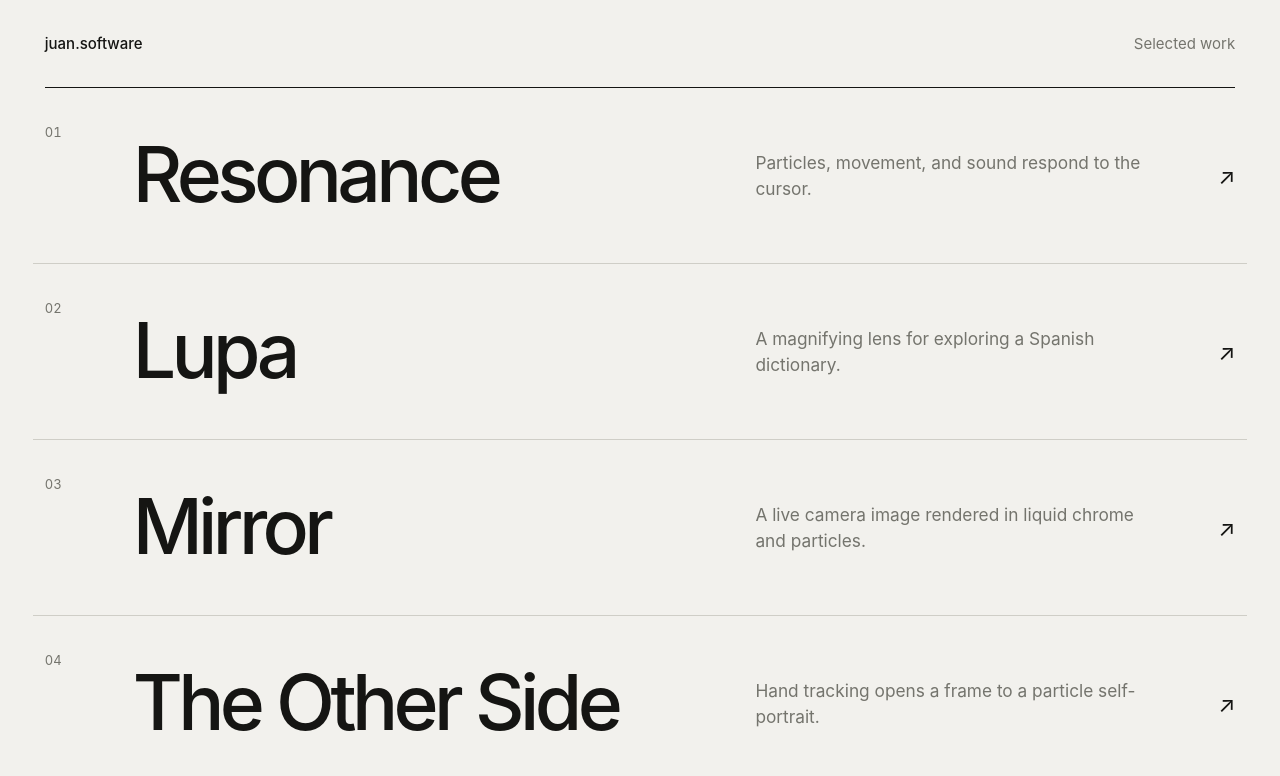
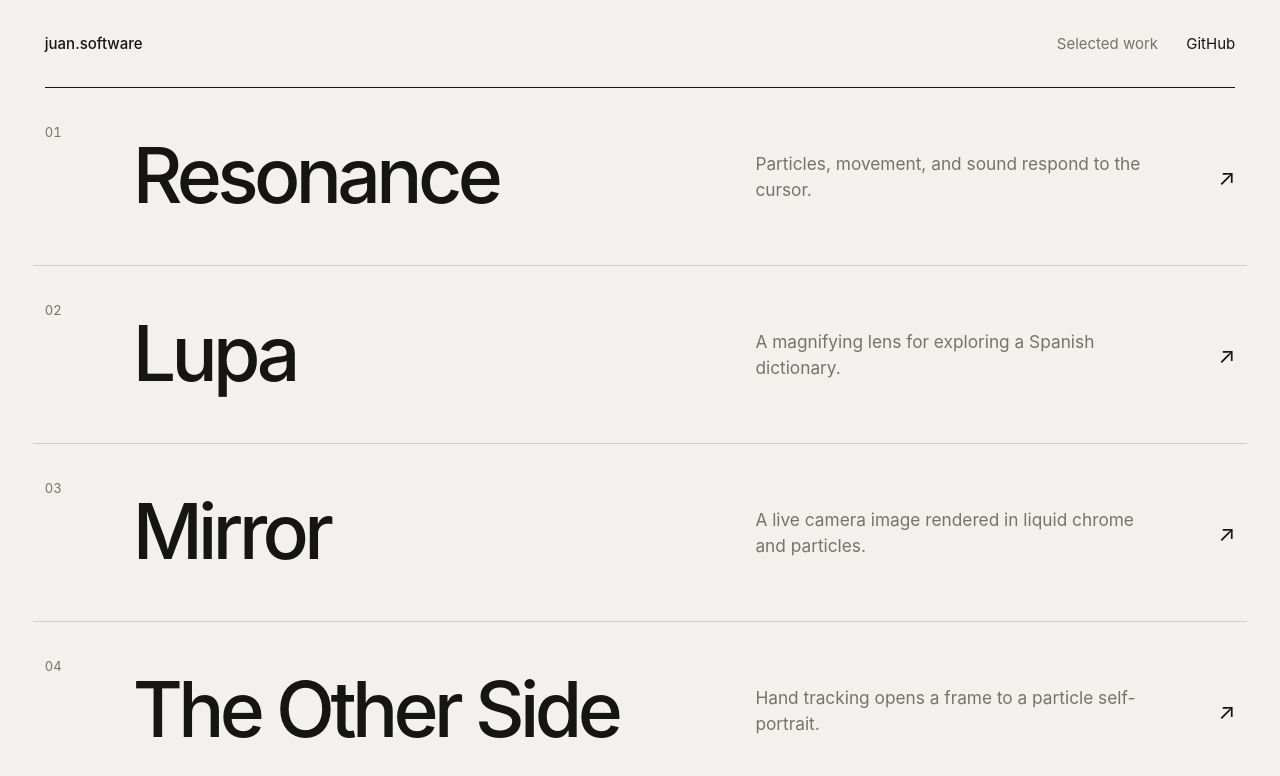
Before and after one commit to jgravano/magicui-juan.software, a Next.js app: page / in a window 1280 px wide. Shown: the top 776 px of the page. Built offline with nearby package versions, Linux system fonts and the light colour scheme.

Commit message:
polish the project index interactions

```diff
--- a/src/app/globals.css
+++ b/src/app/globals.css
@@ -40,7 +40,7 @@ a:focus-visible {
 
 .experiments-home {
   min-height: 100svh;
-  padding: 0 clamp(18px, 3.5vw, 56px) 48px;
+  padding: 0 clamp(18px, 3.5vw, 56px);
   background: var(--paper);
 }
 
@@ -54,26 +54,47 @@ a:focus-visible {
 }
 
 .site-header h1,
-.site-header p {
+.site-header nav {
   margin: 0;
   font-size: 15px;
   font-weight: 500;
   line-height: 1;
 }
 
-.site-header p {
+.site-header nav {
+  display: flex;
+  gap: clamp(18px, 2.2vw, 34px);
+  align-items: center;
   color: var(--muted);
   font-weight: 400;
 }
 
+.site-header nav a {
+  padding: 4px 0;
+  border-bottom: 1px solid transparent;
+  color: var(--ink);
+  transition: border-color 160ms ease;
+}
+
+.site-header nav a:hover {
+  border-color: currentColor;
+}
+
 .experiments-index {
+  min-height: calc(100svh - 88px);
+  display: grid;
+  grid-auto-rows: minmax(150px, 1fr);
   margin: 0;
   padding: 0;
   list-style: none;
 }
 
 .experiment-row {
-  min-height: clamp(160px, 22vh, 230px);
+  --row-background: var(--ink);
+  --row-color: #fff;
+  --row-muted: rgba(255, 255, 255, 0.66);
+  height: 100%;
+  min-height: 0;
   display: grid;
   grid-template-columns: 52px minmax(260px, 1fr) minmax(250px, 420px) 24px;
   gap: clamp(18px, 2.8vw, 46px);
@@ -82,6 +103,28 @@ a:focus-visible {
   padding: 28px 12px;
   border-bottom: 1px solid var(--rule);
   transition: background-color 180ms ease, color 180ms ease, padding 180ms ease;
+}
+
+.experiment-row[data-project="resonance"] {
+  --row-background: #dce4f4;
+  --row-color: #17191d;
+  --row-muted: #626975;
+}
+
+.experiment-row[data-project="lupa"] {
+  --row-background: #ded6c8;
+  --row-color: #1d1913;
+  --row-muted: #6e665a;
+}
+
+.experiment-row[data-project="mirror"] {
+  --row-background: #d6d7d6;
+  --row-color: #161716;
+  --row-muted: #666866;
+}
+
+.experiment-row[data-project="other-side"] {
+  --row-background: #171a22;
 }
 
 .experiment-number {
@@ -122,13 +165,13 @@ a:focus-visible {
   .experiment-row:hover {
     padding-right: 18px;
     padding-left: 18px;
-    color: #fff;
-    background: var(--ink);
+    color: var(--row-color);
+    background: var(--row-background);
   }
 
   .experiment-row:hover .experiment-number,
   .experiment-row:hover p {
-    color: rgba(255, 255, 255, 0.66);
+    color: var(--row-muted);
   }
 
   .experiment-row:hover .experiment-arrow {
@@ -393,8 +436,17 @@ a:focus-visible {
   }
 
   .site-header h1,
-  .site-header p {
+  .site-header nav {
     font-size: 14px;
+  }
+
+  .site-header nav {
+    gap: 16px;
+  }
+
+  .experiments-index {
+    min-height: auto;
+    display: block;
   }
 
   .experiment-row {
--- a/src/app/page.tsx
+++ b/src/app/page.tsx
@@ -9,13 +9,22 @@ export default function HomePage() {
     <main className="experiments-home">
       <header className="site-header">
         <h1 className="site-wordmark">juan.software</h1>
-        <p>Selected work</p>
+        <nav aria-label="Site">
+          <span>Selected work</span>
+          <a href="https://github.com/jgravano" target="_blank" rel="noreferrer">
+            GitHub
+          </a>
+        </nav>
       </header>
       <ol className="experiments-index" aria-label="Selected work">
         {sortedExperiments.map((experiment, index) => {
           return (
             <li key={experiment.slug}>
-              <Link href={`/${experiment.slug}`} className="experiment-row">
+              <Link
+                href={`/${experiment.slug}`}
+                className="experiment-row"
+                data-project={experiment.slug}
+              >
                 <span className="experiment-number" aria-hidden="true">
                   {String(index + 1).padStart(2, "0")}
                 </span>
```
